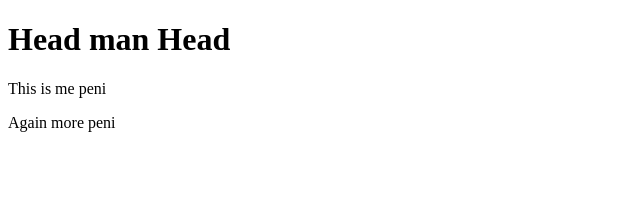
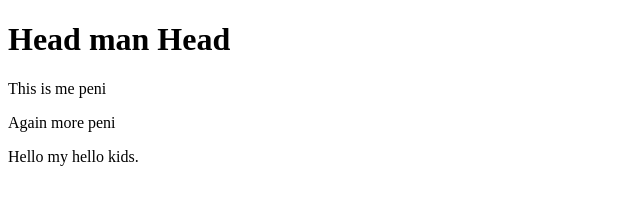
Before and after one commit to Kless92/git-test, a website: page index.html in a window 1280 px wide. Shown: the whole page, without its empty margins (0-640 px from the left). Drawn offline with Linux system fonts and the light colour scheme.

Commit message:
using NPM

```diff
--- a/index.html
+++ b/index.html
@@ -4,5 +4,6 @@
         <h1>Head man Head</h1>
         <p>This is me peni</p>
         <p>Again more peni</p>
+        <p>Hello my hello kids.</p>
     </body>
 </html>
```
Also changed, not shown: package.json (added, +24 -0 lines), 2 other files.
